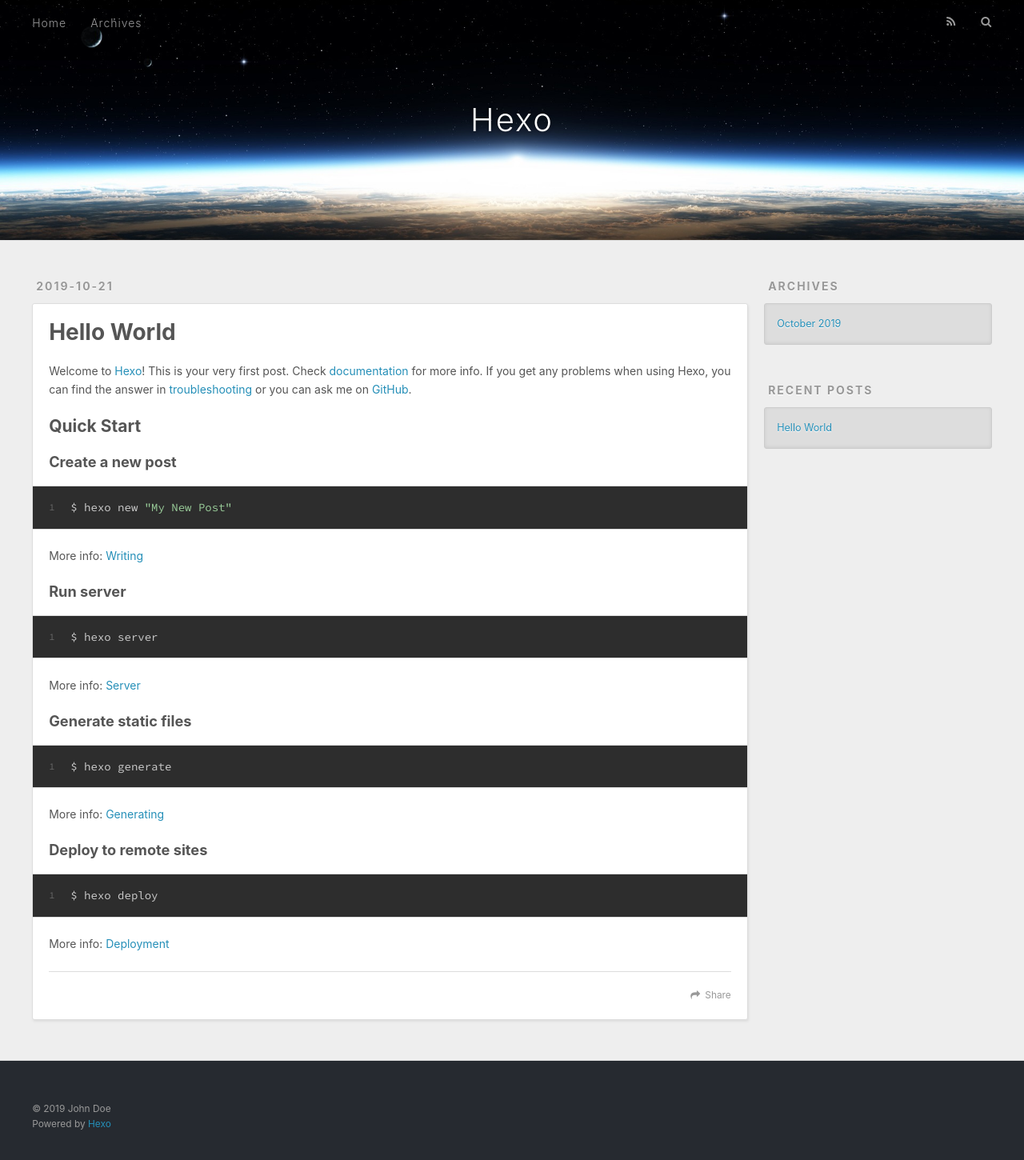
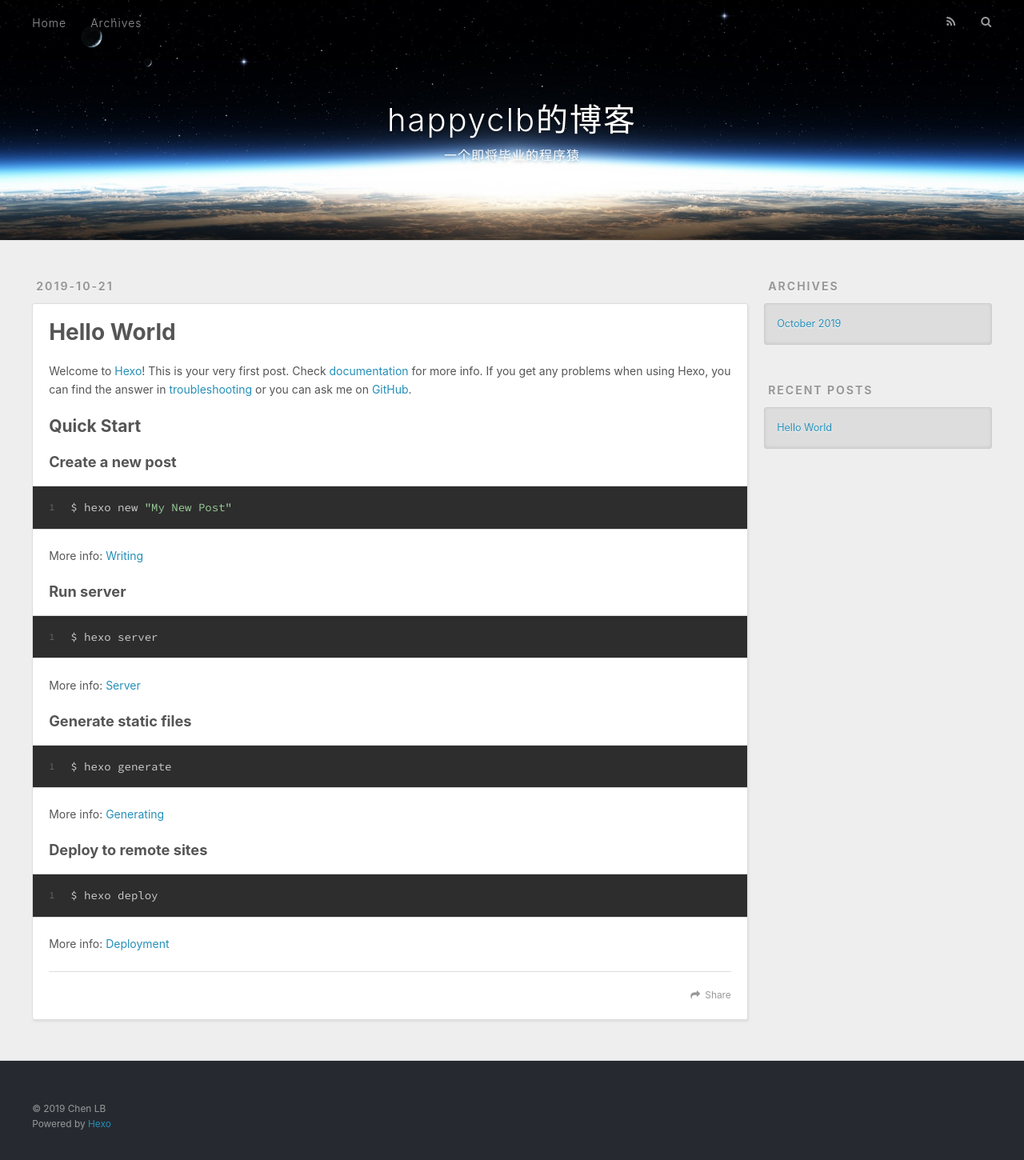
Before and after one commit to happyclb/happyclb.github.io, a plain HTML site: page index.html in a window 1280 px wide. Shown: the whole page at 80% size. Drawn offline with nearby package versions, Linux system fonts and the light colour scheme.

Commit message:
Site updated: 2019-10-21 19:35:30

```diff
--- a/index.html
+++ b/index.html
@@ -5,16 +5,19 @@
 
 
 
-  <title>Hexo</title>
+  <title>happyclb的博客</title>
   <meta name="viewport" content="width=device-width, initial-scale=1, maximum-scale=1">
-  <meta property="og:type" content="website">
-<meta property="og:title" content="Hexo">
+  <meta name="description" content="blogs">
+<meta name="keywords" content="博客">
+<meta property="og:type" content="website">
+<meta property="og:title" content="happyclb的博客">
 <meta property="og:url" content="http:&#x2F;&#x2F;yoursite.com&#x2F;index.html">
-<meta property="og:site_name" content="Hexo">
-<meta property="og:locale" content="en">
+<meta property="og:site_name" content="happyclb的博客">
+<meta property="og:description" content="blogs">
+<meta property="og:locale" content="zh-Hans">
 <meta name="twitter:card" content="summary">
 
-    <link rel="alternate" href="/atom.xml" title="Hexo" type="application/atom+xml">
+    <link rel="alternate" href="/atom.xml" title="happyclb的博客" type="application/atom+xml">
 
 
     <link rel="icon" href="/favicon.png">
@@ -33,8 +36,12 @@
   <div id="header-outer" class="outer">
     <div id="header-title" class="inner">
       <h1 id="logo-wrap">
-        <a href="/" id="logo">Hexo</a>
+        <a href="/" id="logo">happyclb的博客</a>
       </h1>
+
+        <h2 id="subtitle-wrap">
+          <a href="/" id="subtitle">一个即将毕业的程序猿</a>
+        </h2>
 
     </div>
     <div id="header-inner" class="inner">
@@ -100,7 +107,7 @@
 
     </div>
     <footer class="article-footer">
-      <a data-url="http://yoursite.com/2019/10/21/hello-world/" data-id="ck209uunt0000wcq82v5k8wk2" class="article-share-link">Share</a>
+      <a data-url="http://yoursite.com/2019/10/21/hello-world/" data-id="ck20cfdcl0000ksq89luo921a" class="article-share-link">Share</a>
 
 
     </footer>
@@ -156,7 +163,7 @@
 
   <div class="outer">
     <div id="footer-info" class="inner">
-      &copy; 2019 John Doe<br>
+      &copy; 2019 Chen LB<br>
       Powered by <a href="http://hexo.io/" target="_blank">Hexo</a>
     </div>
   </div>
```
Also changed, not shown: 2019/10/21/hello-world/index.html (+12 -7 lines), archives/2019/10/index.html (+15 -8 lines), archives/2019/index.html (+15 -8 lines), archives/index.html (+15 -8 lines).
